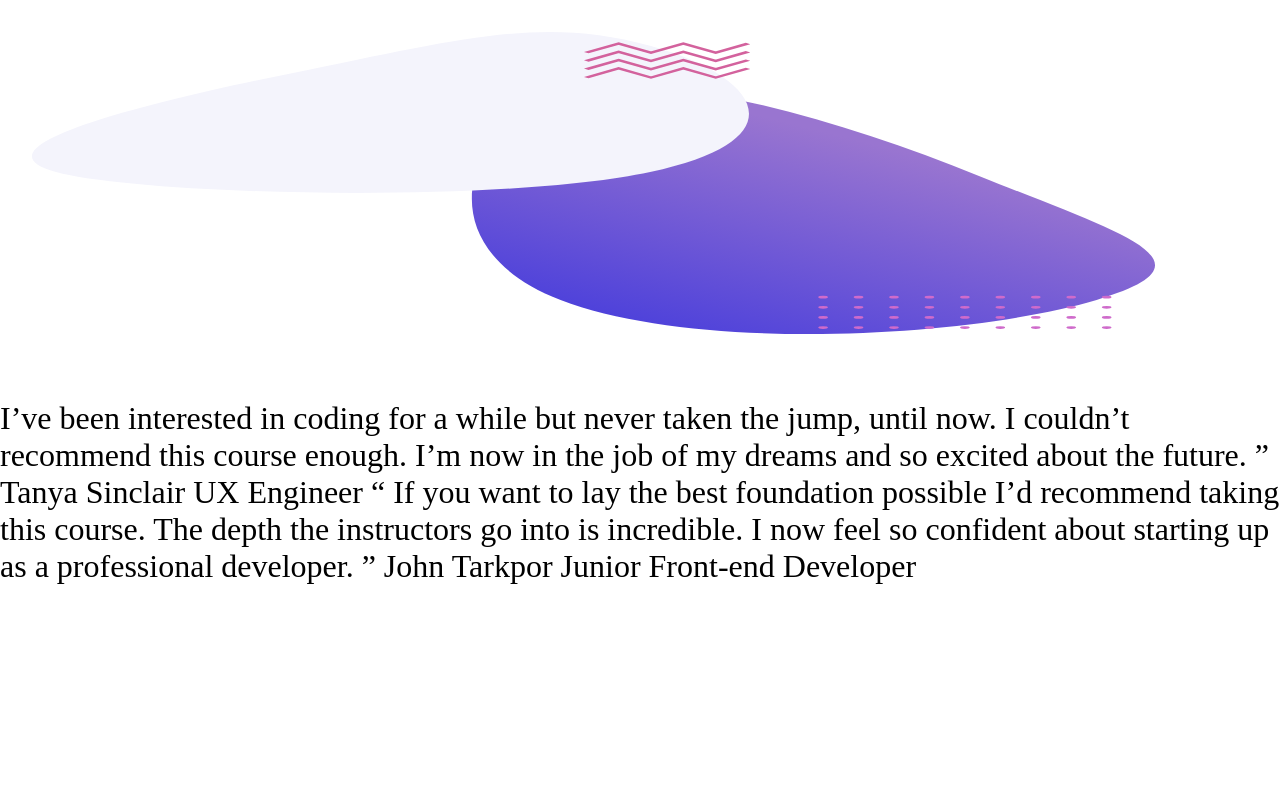
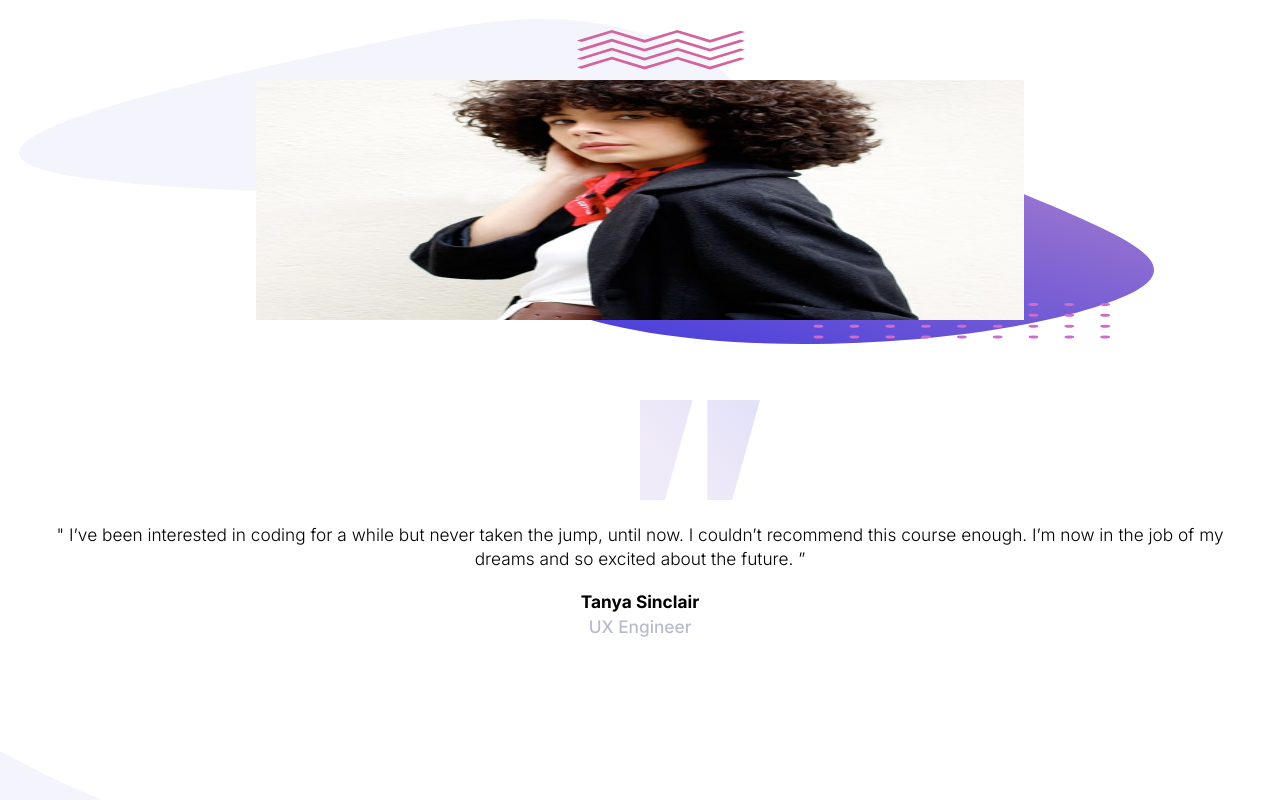
Before and after one commit to rlnB2022/Front-End-Mentor---Testimonials, a plain HTML site: page index.html in a window 1280 px wide. Drawn offline with Linux system fonts and the light colour scheme.

Commit message:
Styling changes

```diff
--- a/index.html
+++ b/index.html
@@ -11,6 +11,9 @@
 			sizes="32x32"
 			href="./images/favicon-32x32.png"
 		/>
+    <link rel="preconnect" href="https://fonts.googleapis.com">
+    <link rel="preconnect" href="https://fonts.gstatic.com" crossorigin>
+    <link href="https://fonts.googleapis.com/css2?family=Inter:wght@300;500;700&display=swap" rel="stylesheet">
 		<link rel="stylesheet" href="/styles/style.css" />
 
 		<title>Frontend Mentor | Coding Bootcamp Testimonials Slider</title>
@@ -18,13 +21,19 @@
 		</style>
 	</head>
 	<body>
-		<div class="user-container"></div>
-		<div class="testimonial-container">I’ve been interested in coding for a while but never taken the jump, until
-      now. I couldn’t recommend this course enough. I’m now in the job of my
-      dreams and so excited about the future. ” Tanya Sinclair UX Engineer “ If
-      you want to lay the best foundation possible I’d recommend taking this
-      course. The depth the instructors go into is incredible. I now feel so
-      confident about starting up as a professional developer. ” John Tarkpor
-      Junior Front-end Developer</div>
+		<div class="user-container">
+      <img src="/images/image-tanya.jpg" alt="">
+    </div>
+		<div class="testimonial-container">
+      <p>
+        " I’ve been interested in coding for a while but never taken the jump, until
+        now. I couldn’t recommend this course enough. I’m now in the job of my
+        dreams and so excited about the future. ”
+      </p>
+      <p class="testimonial-name">
+        Tanya Sinclair
+      </p>
+      <p>UX Engineer</p>
+    </div>
 	</body>
 </html>
--- a/styles/style.scss
+++ b/styles/style.scss
@@ -7,7 +7,7 @@ $primary-dark-blue: hsl(240, 38%, 20%);
 $primary-grayish-blue: hsl(240, 18%, 77%);
 
 /* Typography */
-$body-font-size: 32px;
+$body-font-size: 1.2rem;
 
 * {
 	margin: 0;
@@ -19,6 +19,7 @@ html,
 body {
 	min-height: 100dvh;
 	font-size: $body-font-size;
+	font-family: "Inter", sans-serif;
 }
 
 body {
@@ -29,9 +30,18 @@ body {
 		height: 50dvh;
 		position: relative;
 		overflow: hidden;
+		font-weight: 300;
 	}
 
 	.user-container {
+		display: flex;
+		justify-content: center;
+		align-items: center;
+		img {
+			display: block;
+			width: 60%;
+			height: 60%;
+		}
 		&:before {
 			content: "";
 			position: absolute;
@@ -43,6 +53,54 @@ body {
 			background-image: url("/images/pattern-bg.svg");
 			background-size: 90% 90%;
 			background-repeat: no-repeat;
+			z-index: -1;
+		}
+	}
+
+	.testimonial-container {
+		display: flex;
+		flex-direction: column;
+		justify-content: center;
+		align-items: center;
+		padding: 0 2rem 2rem;
+		font-size: 0.9rem;
+		line-height: 1.4;
+		text-align: center;
+
+		&:before {
+			content: "";
+			position: absolute;
+			top: 0;
+			left: 50%;
+			height: 90%;
+			width: 90%;
+			background-image: url("/images/pattern-quotes.svg");
+			background-repeat: no-repeat;
+			z-index: -1;
+		}
+
+		&:after {
+			content: "";
+			position: absolute;
+			bottom: 0;
+			left: -20%;
+			right: 0;
+			background-image: url("/images/pattern-curve.svg");
+			background-repeat: no-repeat;
+			height: 100%;
+			top: 80%;
+			z-index: -1;
+		}
+
+		p {
+			&:nth-child(2) {
+				margin-top: 1rem;
+				font-weight: 700;
+			}
+			&:nth-child(3) {
+				color: $primary-grayish-blue;
+				font-weight: 500;
+			}
 		}
 	}
 }
```
Also changed, not shown: styles/style.css.
